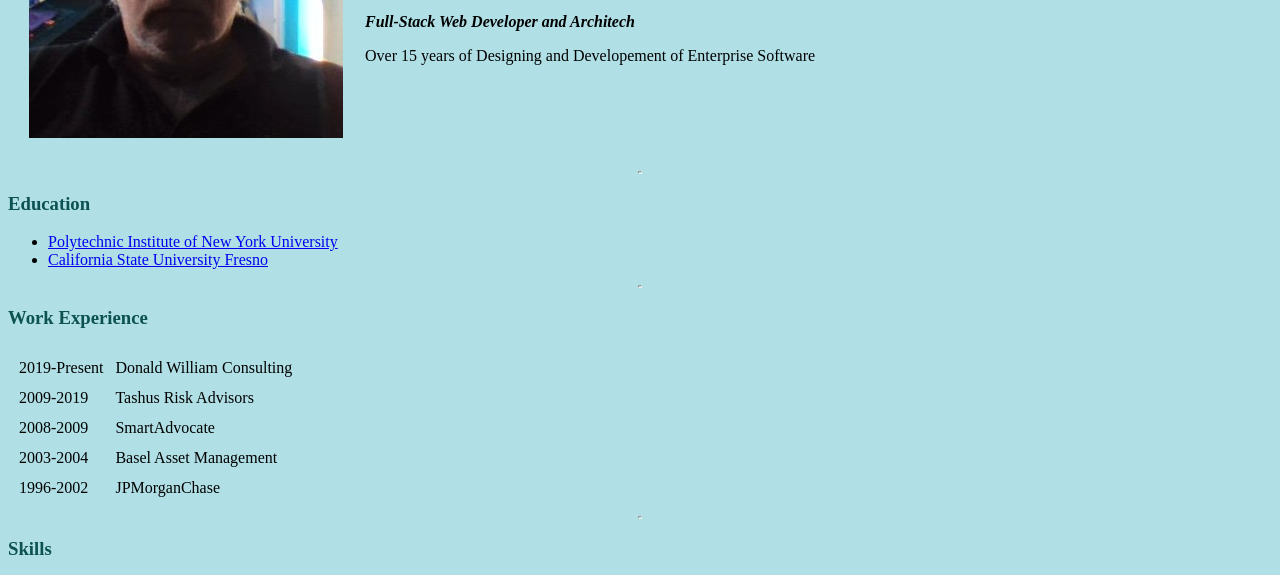
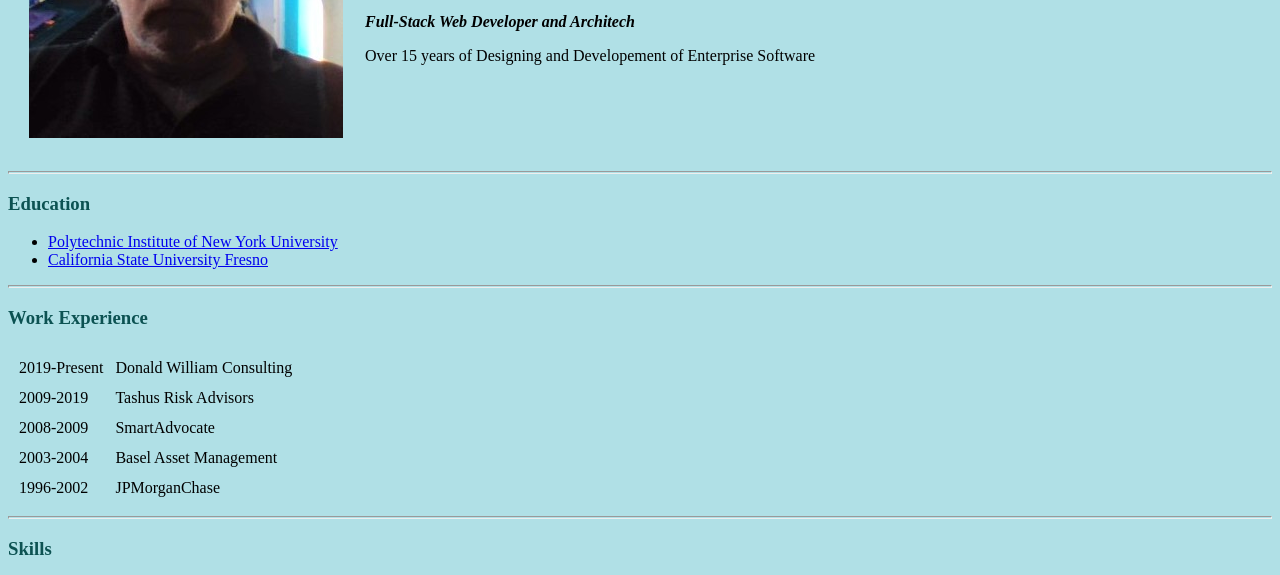
Before and after one commit to Donaldtheweb/CV, a plain HTML site: page index.html in a window 1280 px wide. Shown: the part 190-765 px from the top of the page. Drawn offline with Linux system fonts and the light colour scheme.

Commit message:
Update style.css

```diff
--- a/style.css
+++ b/style.css
@@ -14,5 +14,5 @@
     }
 
     hr {
-        width: 2px ;
+        width: "2px" ;
     }
```
